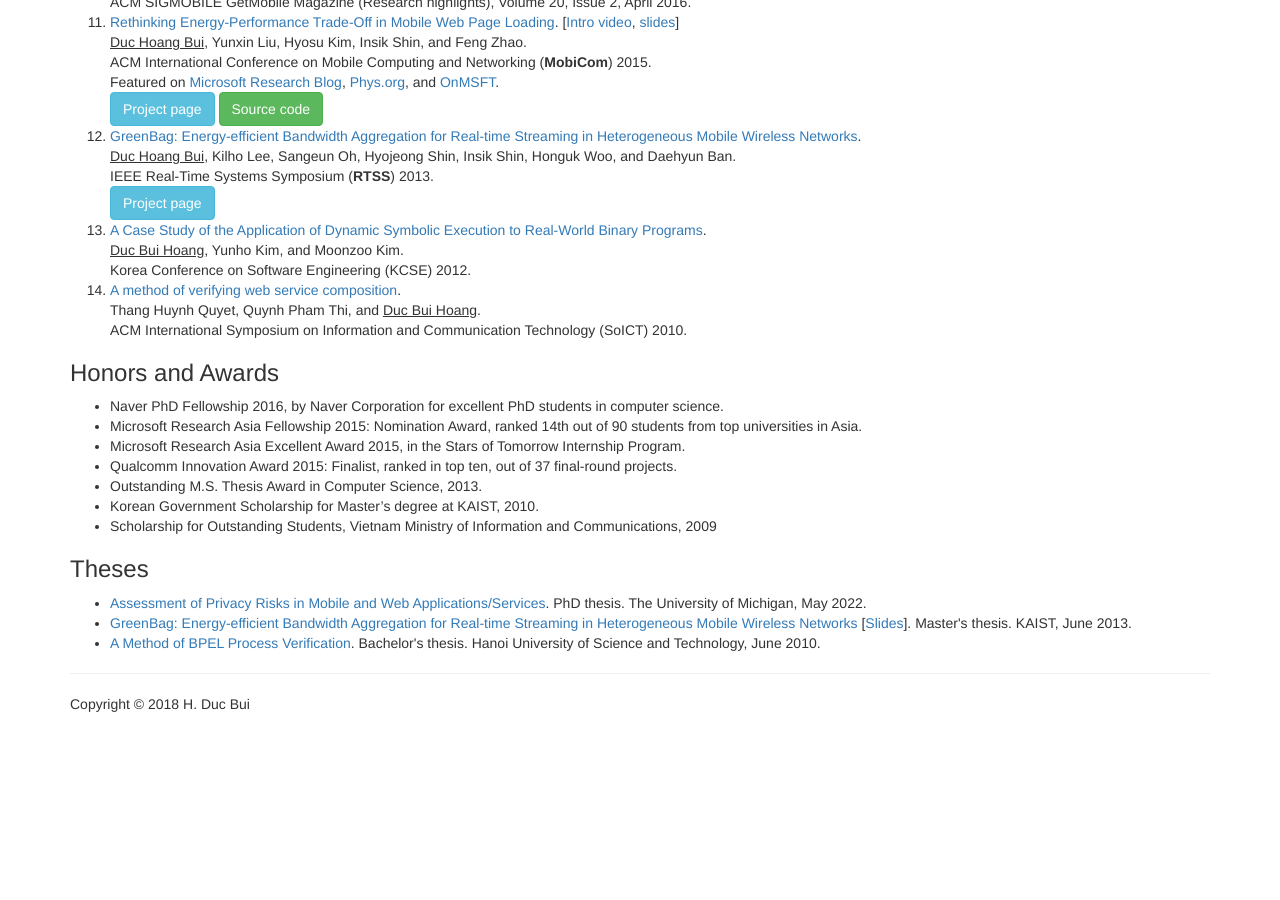
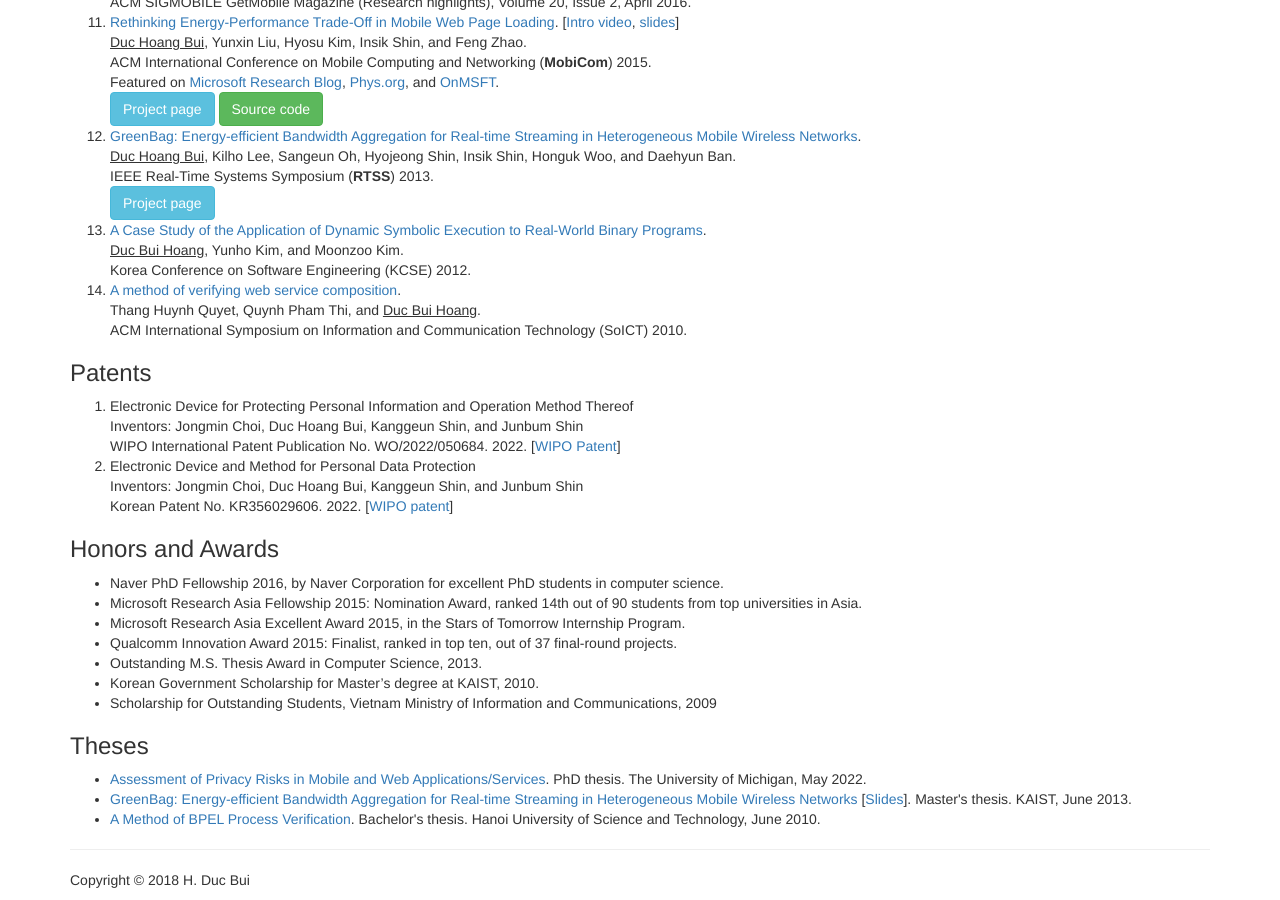
Before and after one commit to ducalpha/ducalpha.github.io, a Jekyll site: the page index.html, which Jekyll copies as it is, in a window 1280 px wide and 900 px high, scrolled down 1147 px. Built offline with Jekyll 4.4.1, drawn with Linux system fonts in a browser that asks for light colours; nearby versions of some CDN libraries; before the commit the page ends 1871 px from its top, so only the background shows below that.

Commit message:
Add patents

```diff
--- a/index.html
+++ b/index.html
@@ -152,6 +152,19 @@
                         ACM International Symposium on Information and Communication Technology (SoICT) 2010.
                     </li>
                 </ol>
+                <h3>Patents</h3>
+                <ol>
+                    <li>
+                        Electronic Device for Protecting Personal Information and Operation Method Thereof<br>
+                        Inventors: Jongmin Choi, Duc Hoang Bui, Kanggeun Shin, and Junbum Shin<br>
+                        WIPO International Patent Publication No. WO/2022/050684. 2022. [<a href="https://patentscope.wipo.int/search/en/detail.jsf?docId=WO2022050684&_cid=P22-L4HUOV-61837-1">WIPO Patent</a>]
+                    </li>
+                    <li>
+                        Electronic Device and Method for Personal Data Protection<br>
+                        Inventors: Jongmin Choi, Duc Hoang Bui, Kanggeun Shin, and Junbum Shin<br>
+                        Korean Patent No. KR356029606. 2022. [<a href="https://patentscope.wipo.int/search/en/detail.jsf?docId=KR356029606&_fid=WO2022050684">WIPO patent</a>]
+                    </li>
+                </ol>
                 <h3>Honors and Awards</h3>
                 <ul>
                     <li>Naver PhD Fellowship 2016, by Naver Corporation for excellent PhD students in computer
```
